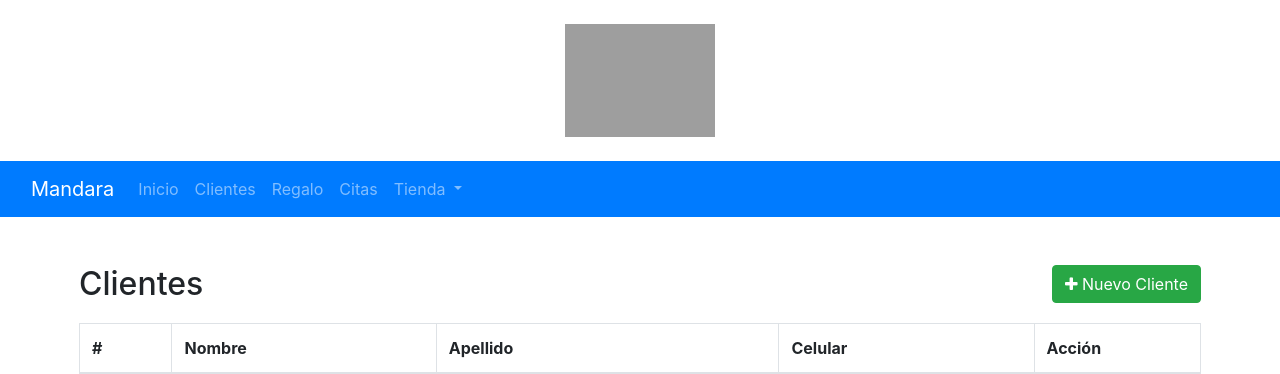
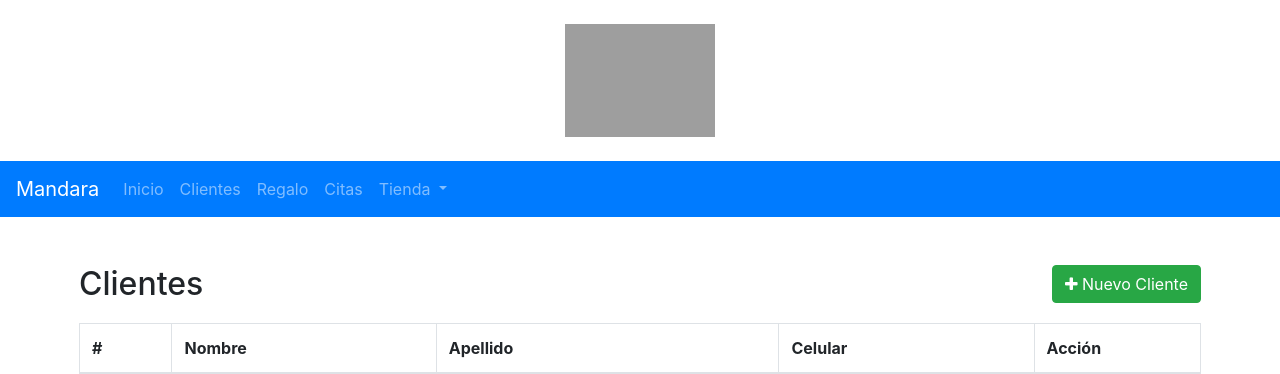
Before and after one commit to renan2013/sistema_mandara, a PHP site: page /clientes/index.php in a window 1280 px wide. Shown: the top 374 px of the page. Run offline with PHP 8.4, Linux system fonts and the light colour scheme; data comes from the database, SQL or seed files in the repository; grey boxes are pictures that could not be loaded.

Commit message:
Fix: Menú de navegación a ancho completo en menu.php

```diff
--- a/menu.php
+++ b/menu.php
@@ -2,7 +2,6 @@
 <img src="https://semillasdelagro.com/pruebas/sistema_mandara/logo_mandara.svg" width="150px" style="display: block; margin: auto;">
 <br/>
 <nav class="navbar navbar-expand-lg navbar-dark bg-primary">
-  <div class="container-fluid" id="menu">
     <button class="navbar-toggler" type="button" data-bs-toggle="collapse" data-bs-target="#navbarTogglerDemo01" aria-controls="navbarTogglerDemo01" aria-expanded="false" aria-label="Toggle navigation">
       <span class="navbar-toggler-icon"></span>
     </button>
@@ -39,5 +38,4 @@
       </ul>
 
     </div>
-  </div>
 </nav>
```
